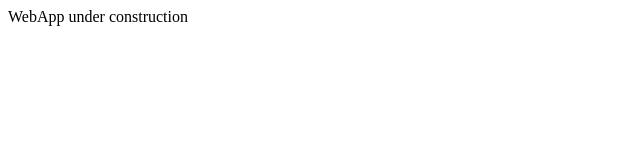
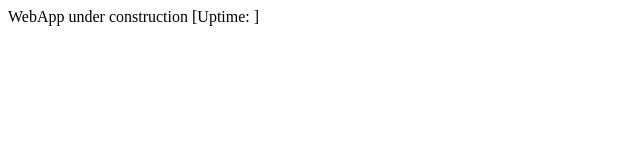
Before and after one commit to LucaTaddeo/finance2.0, a React (Create React App) app in the folder packages/web/: page / in a window 1280 px wide. Shown: the top 160 px of the page, without its empty margins (0-640 px from the left). Built offline with nearby package versions, Linux system fonts and the light colour scheme; no server answers.

Commit message:
Fix wrong variables naming in App.js [deploy]

```diff
--- a/packages/web/src/App.js
+++ b/packages/web/src/App.js
@@ -5,12 +5,12 @@ const App = () => {
     React.useEffect(() => {
         fetch("/api/v1/health")
             .then((res) => res.json())
-            .then((data) => setData(data));
+            .then((data) => setData(data.uptime));
     }, []);
     return (
         <div>
             <header>
-                WebApp under construction {data}
+                WebApp under construction [Uptime: {data}]
             </header>
         </div>
     );
```
